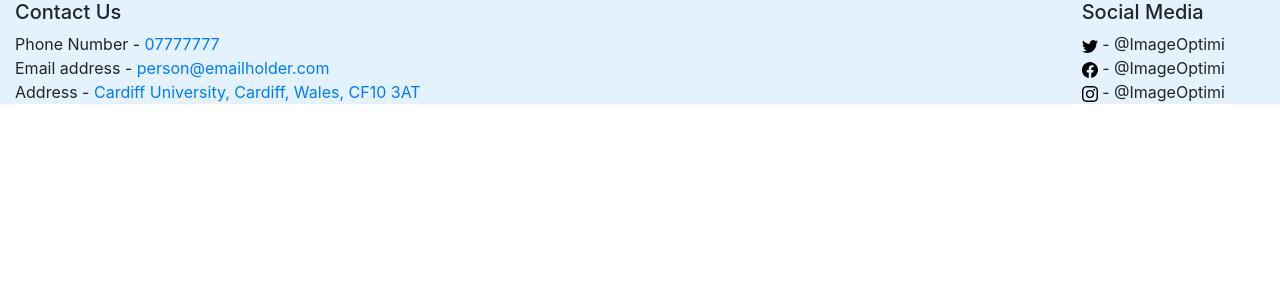
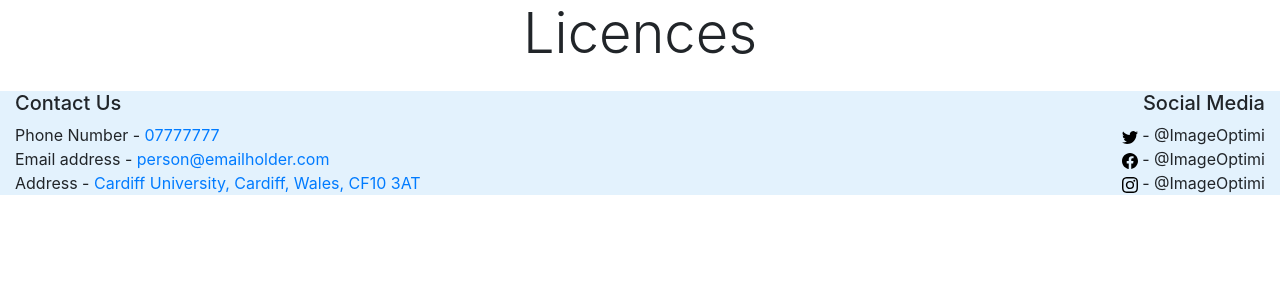
Before and after one commit to milosvujovic/imageoptim_project, a Flask app: page / in a window 1280 px wide. Shown: the part 56-356 px from the top of the page. Run offline with Flask 2, Linux system fonts and the light colour scheme; data that the repository does not hold is empty; some libraries are stand-ins or nearby versions.

Commit message:
Styled the list of licences page

```diff
--- a/templates/home.html
+++ b/templates/home.html
@@ -1,7 +1,15 @@
 {% extends 'template.html' %}
 {% block MainContents %}
-    {% for licence in licences %}
-        <h2><a href="/licence/{{licence[0]}}">{{licence[1]}}</a></h2>
-      </div>
-    {% endfor %}
+  <div class="container-fluid">
+    <h1 class="display-4 text-center">Licences</h1>
+      <table class="table table-striped">
+        <tbody>
+          {% for licence in licences %}
+          <tr>
+            <th scope="row"><a href="/licence/{{licence[0]}}">{{licence[1]}}</a></th>
+          </tr>
+          {% endfor %}
+        </tbody>
+      </table>
+  </div>
 {% endblock %}
--- a/templates/template.html
+++ b/templates/template.html
@@ -37,17 +37,17 @@
     </main>
     <footer class="container-fluid" style="background-color: #e3f2fd;">
       <div class="row">
-        <div class="col-sm-10">
+        <div class="col-sm-8">
           <div class="row-sm"><h5>Contact Us</h5></div>
           <div class="row-sm">Phone Number - <a href ="tel: 077777777">07777777</a></div>
           <div class="row-sm">Email address - <a href ="mailto: person@emailholder.com">person@emailholder.com</a></div>
           <div class="row-sm">Address - <a href ="https://www.google.com/maps/place/Cardiff+University/@51.4866271,-3.1788641,15z/data=!4m5!3m4!1s0x0:0xe06dc7099e7122ca!8m2!3d51.4866271!4d-3.1788641">Cardiff University, Cardiff, Wales, CF10 3AT</a></div>
         </div>
-        <div class="col-sm-2 align-items-end">
-          <div class="row-sm"><h5>Social Media</h5></div>
-          <div class="row-sm"><a href ="https://twitter.com/"><img src="../static/images/twitter.svg" alt="Twitter"></a> - @ImageOptimi</div>
-          <div class="row-sm"><a href ="https://facebook.com/"><img src="../static/images/facebook.svg" alt="Facebook"></a> - @ImageOptimi</div>
-          <div class="row-sm"><a href ="https://instagram.com/"><img src="../static/images/instagram.svg" alt="Instagram"></a> - @ImageOptimi</div>
+        <div class="col-sm-4 align-items-end">
+          <div class="row-sm text-right"><h5>Social Media</h5></div>
+          <div class="row-sm text-right"><a href ="https://twitter.com/" ><img src="../static/images/twitter.svg" alt="Twitter"></a> - @ImageOptimi</div>
+          <div class="row-sm text-right"><a href ="https://facebook.com/"><img src="../static/images/facebook.svg" alt="Facebook"></a> - @ImageOptimi</div>
+          <div class="row-sm text-right"><a href ="https://instagram.com/"><img src="../static/images/instagram.svg" alt="Instagram"></a> - @ImageOptimi</div>
         </div>
       </div>
     </footer>
```
